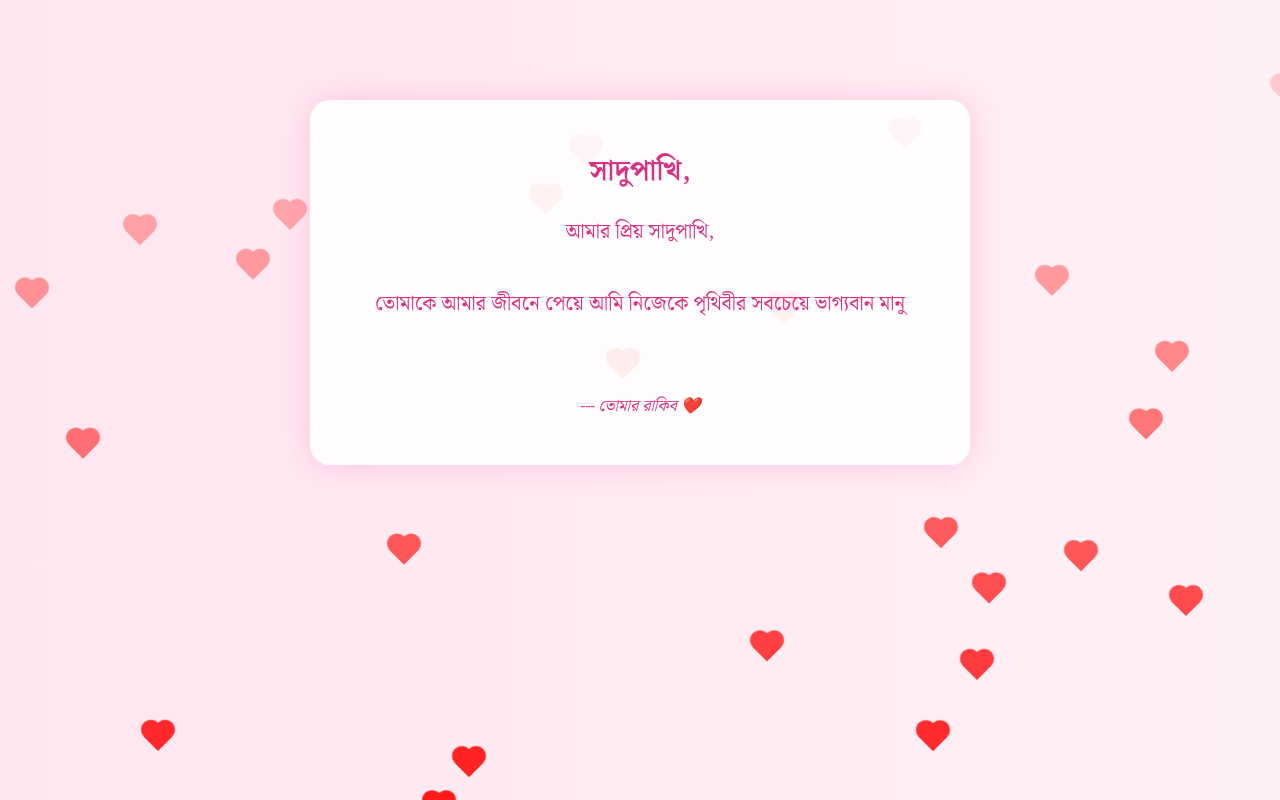
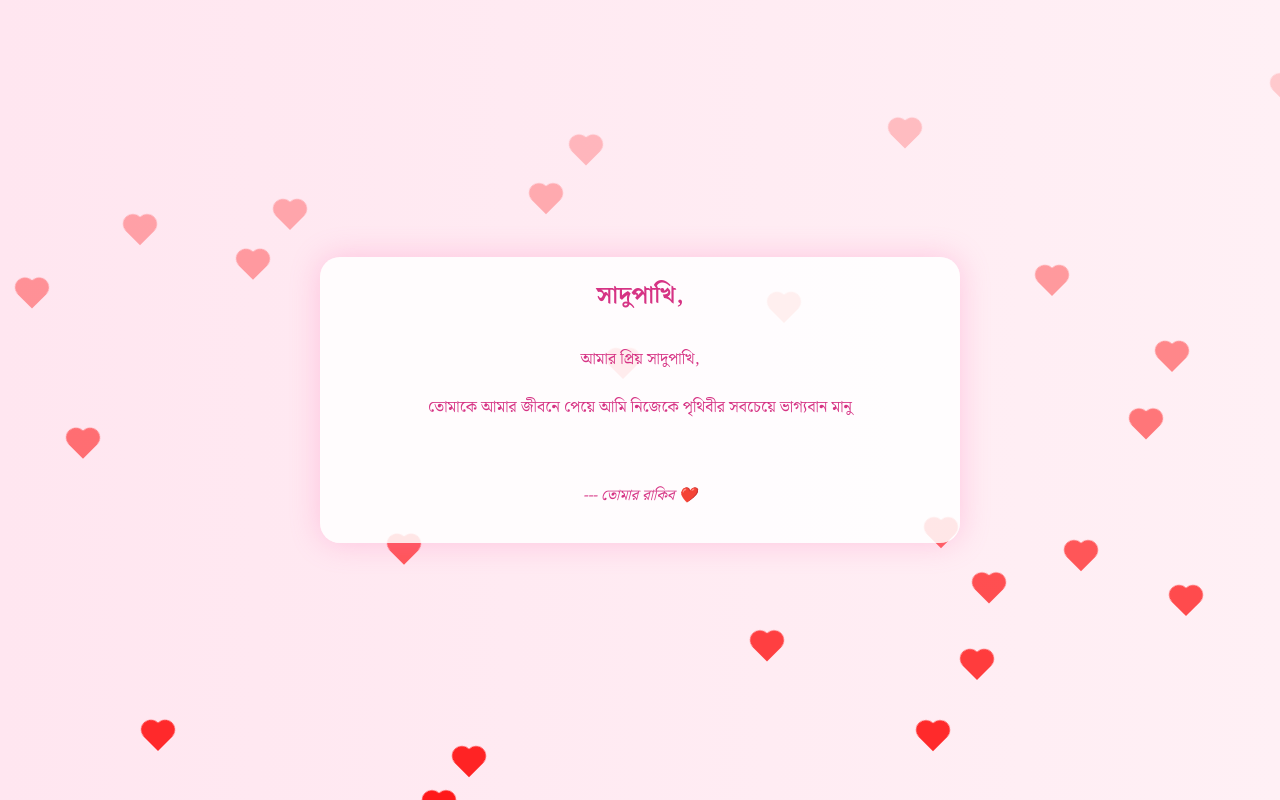
Before and after one commit to mdrakibhossainkst/Sadupakhi-rakib, a plain HTML site: page index.html in a window 1280 px wide. Drawn offline with Linux system fonts and the light colour scheme.

Commit message:
style.css

```diff
--- a/style.css
+++ b/style.css
@@ -4,35 +4,47 @@ body {
   background: linear-gradient(to right, #ffe6f0, #fff0f5);
   font-family: 'Noto Serif Bengali', serif;
   overflow: hidden;
+  display: flex;
+  justify-content: center;
+  align-items: center;
+  height: 100vh;
 }
 
 .letter-box {
   position: relative;
   z-index: 2;
   max-width: 600px;
-  margin: 100px auto;
-  padding: 30px;
+  width: 90%;
+  padding: 20px;
   background: #ffffffd9;
   border-radius: 20px;
   box-shadow: 0 0 30px rgba(255, 105, 180, 0.3);
   text-align: center;
   color: #d63384;
+  display: flex;
+  flex-direction: column;
+  justify-content: center;
+  max-height: 90vh;
+  overflow-y: auto;
 }
 
 h1 {
-  font-size: 28px;
+  font-size: 24px; /* একটু ছোট */
+  margin-top: 0;
 }
 
 #letter {
-  font-size: 20px;
-  line-height: 1.8;
+  font-size: 16px; /* আগের চেয়ে ছোট */
+  line-height: 1.5; /* ফাঁকা কমানো হয়েছে */
   white-space: pre-wrap;
-  min-height: 150px;
+  word-wrap: break-word;
+  min-height: 100px;
 }
 
 .signature {
-  margin-top: 30px;
+  margin-top: 20px;
   font-style: italic;
+  font-size: 15px;
 }
 
 .heart-container {
```
